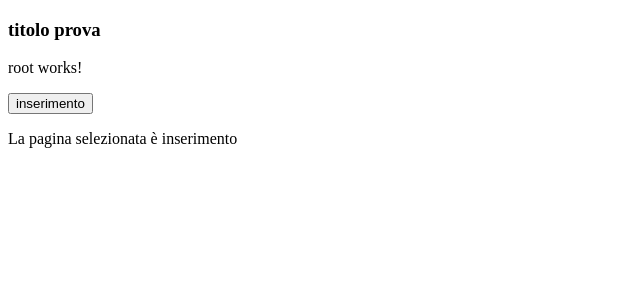
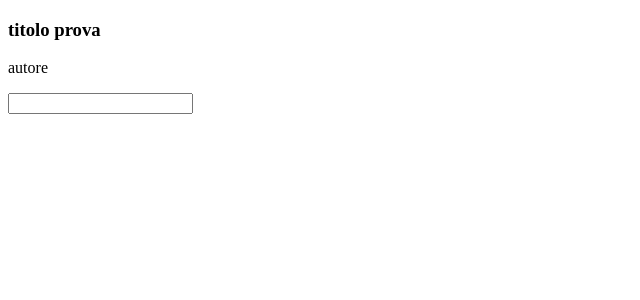
Before and after one commit to MatteoBarresi/progetto_ssw2024, an Angular app: page / in a window 1280 px wide. Both pictures are taken after a click on the button "inserimento". Shown: the top 300 px of the page, without its empty margins (0-640 px from the left). Built offline with nearby package versions, Linux system fonts and the light colour scheme.

Commit message:
collegamento parent-child. strict = false

```diff
--- /dev/null
+++ b/src/root/inserimento/inserimento.component.html
@@ -0,0 +1,4 @@
+<div *ngIf="pagina == 'inserimento'">
+    <p>autore</p>
+    <input type ="text" id = "ins">
+</div>
--- /dev/null
+++ b/src/root/inserimento/inserimento.component.ts
@@ -0,0 +1,18 @@
+import { CommonModule } from '@angular/common';
+import { Component, OnInit, Input } from '@angular/core';
+
+@Component({
+  selector: 'app-inserimento',
+  standalone: true,
+  imports: [CommonModule],
+  templateUrl: './inserimento.component.html',
+  styleUrl: './inserimento.component.css'
+})
+export class InserimentoComponent implements OnInit {
+
+  @Input() pagina: string;
+
+  constructor(){}
+  ngOnInit() {}
+
+}
--- a/src/root/root.component.html
+++ b/src/root/root.component.html
@@ -1,5 +1,6 @@
 <h3>{{title}}</h3>
-<p>root works!</p>
 
-<button (click)="inserimento()"> inserimento </button>
-<p *ngIf="true">La pagina selezionata è {{pagina}}</p>
+<div *ngIf="pagina=='iniziale'">
+    <button (click)="inserimento()"> inserimento </button>
+</div>
+<app-inserimento [pagina]="pagina"></app-inserimento>
--- a/src/root/root.component.ts
+++ b/src/root/root.component.ts
@@ -1,18 +1,20 @@
 import { Component, OnInit, VERSION } from '@angular/core';
 import {CommonModule } from '@angular/common';
-import { bootstrapApplication } from '@angular/platform-browser';
+//import { bootstrapApplication } from '@angular/platform-browser';
+import { InserimentoComponent } from './inserimento/inserimento.component';
 
 @Component({
   selector: 'app-root',
   standalone: true,
-  imports: [CommonModule],
+  imports: [CommonModule, InserimentoComponent],
   templateUrl: './root.component.html',
   styleUrl: './root.component.css'
 })
-export class RootComponent {
+export class RootComponent implements OnInit{
   title: string = 'titolo prova';
-  pagina: string='';
+  pagina: string='iniziale';
   inserimento(){
     this.pagina = 'inserimento';
   }
+  ngOnInit(){}
 }
--- a/tsconfig.json
+++ b/tsconfig.json
@@ -4,7 +4,7 @@
   "compilerOptions": {
     "outDir": "./dist/out-tsc",
     "forceConsistentCasingInFileNames": true,
-    "strict": true,
+    "strict": false,
     "noImplicitOverride": true,
     "noPropertyAccessFromIndexSignature": true,
     "noImplicitReturns": true,
```
Also changed, not shown: src/root/inserimento/inserimento.component.css (added), 1 other file (tests, documents, lock files or other folders).
